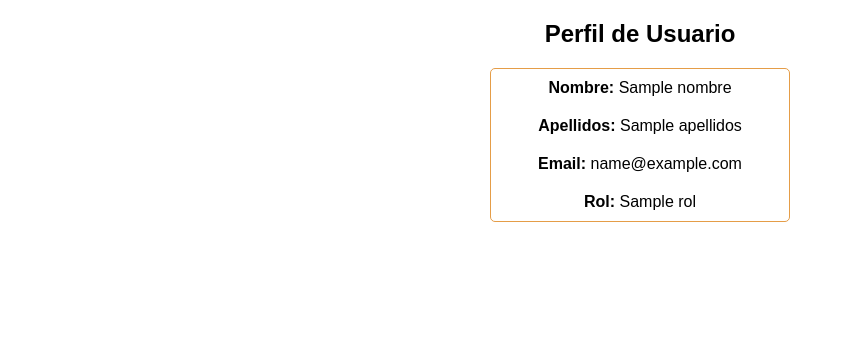
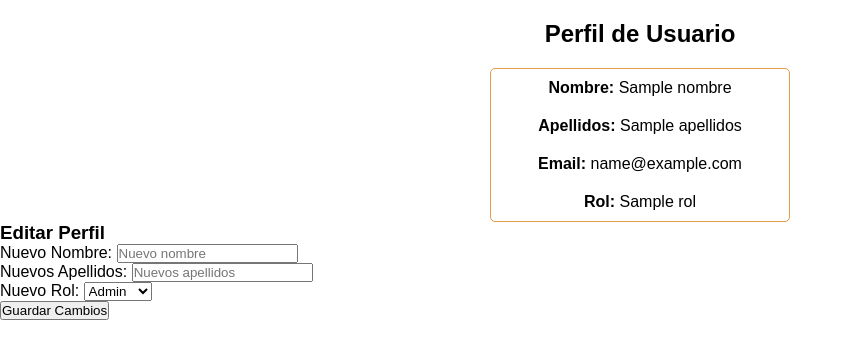
Before and after one commit to LuciaRol/zapateria, a PHP site: template src/Views/mostrarUsuario.php in a window 1280 px wide. Shown: the top 359 px of the page, without its empty margins (0-853 px from the left). Run offline with PHP 8.4, Linux system fonts and the light colour scheme; the template is opened without the code that fills it: most values are stand-ins (such as "Sample title", 1, 10 or a date in 2020); some libraries are stand-ins or nearby versions.

Commit message:
actualiza usuario

```diff
--- a/src/Services/UsuariosService.php
+++ b/src/Services/UsuariosService.php
@@ -29,4 +29,8 @@
             return $this->userRepository->findByEmail($email);
         }
 
+        public function actualizarUsuario(string $nombre, string $apellidos, string $email, string $nuevoRol): ?string {
+            return $this->userRepository->actualizarUsuario($nombre, $apellidos, $email, $nuevoRol);
+        }
+
     }
--- a/src/Views/mostrarUsuario.php
+++ b/src/Views/mostrarUsuario.php
@@ -1,4 +1,9 @@
-<link rel="stylesheet" href="public/css/styles.css">
+<!DOCTYPE html>
+<html>
+<head>
+    <title>Perfil de Usuario</title>
+    <link rel="stylesheet" href="public/css/styles.css">
+</head>
 <body>
     <main class="container">
         <h2>Perfil de Usuario</h2>
@@ -10,6 +15,25 @@
             <p><strong>Rol:</strong> <?= htmlspecialchars($rol) ?></p>
         </div>
 
+        <form action="<?= BASE_URL ?>edita_perfil" method="POST">
+            <h3>Editar Perfil</h3>
+            <label for="new_nombre">Nuevo Nombre:</label>
+            <input type="text" id="new_nombre" name="new_nombre" placeholder="Nuevo nombre">
+            <br>
+            <label for="new_apellidos">Nuevos Apellidos:</label>
+            <input type="text" id="new_apellidos" name="new_apellidos" placeholder="Nuevos apellidos">
+            <br>
+            <!-- Campo oculto para enviar el valor de $email -->
+            <input type="hidden" name="new_email" value="<?= htmlspecialchars($email) ?>">
+            <label for="new_rol">Nuevo Rol:</label>
+            <select id="new_rol" name="new_rol">
+                <option value="admin">Admin</option>
+                <option value="usuario">Usuario</option>
+            </select>
+            <br>
+            <input type="submit" value="Guardar Cambios">
+        </form>
+
         <?php if (isset($error_message)): ?>
             <p class="error-message"><?= htmlspecialchars($error_message) ?></p>
         <?php endif; ?>
```
Also changed, not shown: src/Controllers/UsuarioController.php (+59 -1 lines), src/Models/Validacion.php (+3 -9 lines), src/Repositories/UsuariosRepository.php (+15 -0 lines), src/Routes/Routes.php (+18 -0 lines).
